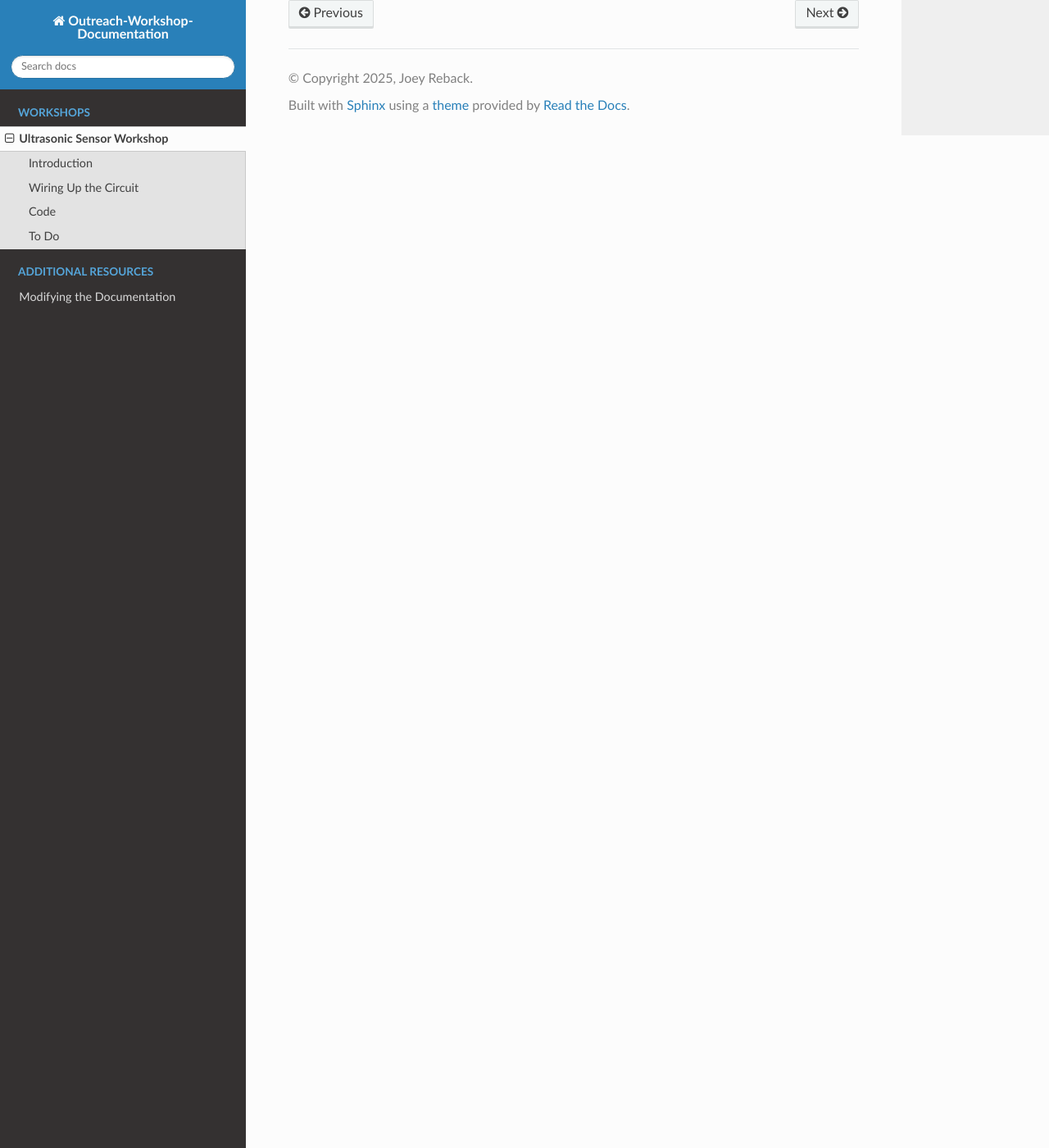
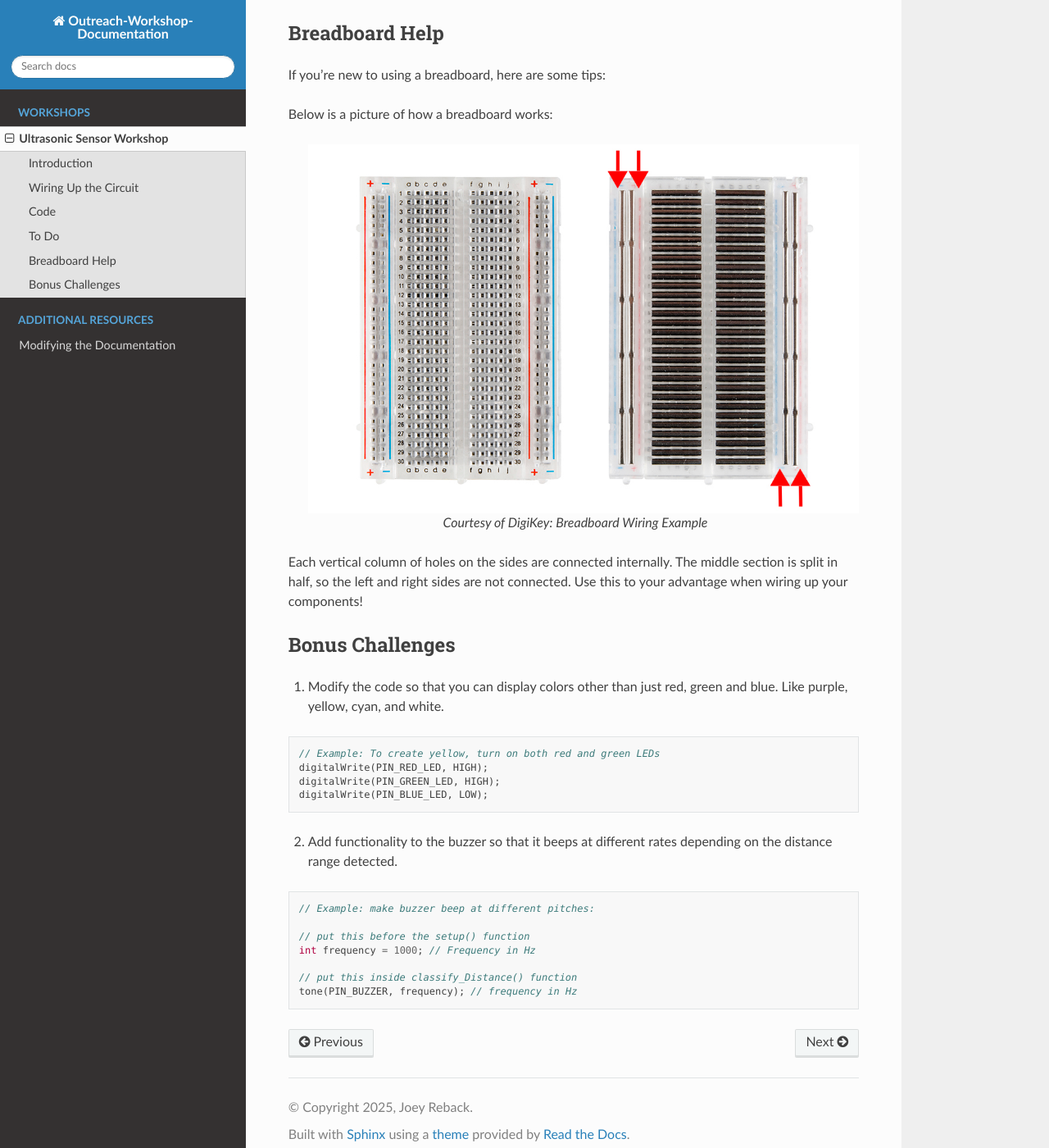
Before and after one commit to CSU-ECE-Outreach/Outreach-Workshop-Documentation, a Sphinx documentation site: the page built from docs/ultrasonic_sensor_workshop.rst, in a window 1280 px wide and 1400 px high, scrolled down 2573 px. Shown: the whole window at 82% size. Built offline with Sphinx 7.4.7 and the Read the Docs theme 3.1.0, drawn with Linux system fonts in a browser that asks for light colours; some of the changed text lies outside the part shown.

Commit message:
Adding more information

```diff
--- a/docs/ultrasonic_sensor_workshop.rst
+++ b/docs/ultrasonic_sensor_workshop.rst
@@ -2,14 +2,13 @@ Ultrasonic Sensor Workshop
 ================================
 Introduction
 --------------------
-Learning about components:
+In this workshop we will be learning about components:
 - Ultrasonic Sensor
 - Buzzer
 - RGB LEDs
 - Arduino
-
-
-
+- Breadboard
+So pay attention to the slides to learn about how these components work!
 
 Wiring Up the Circuit
 --------------------
@@ -96,3 +95,40 @@ We want these colors to light up from these ranges:
 
 1. Define threshold values for long_range, mid_range, and close_range in centimeters (max 50 cm).
 2. Complete the setup() function by specifying which pins are INPUTS and which are OUTPUTS.
+
+Breadboard Help
+--------------------
+If you're new to using a breadboard, here are some tips:
+
+Below is a picture of how a breadboard works:
+
+    .. figure :: images-ultrasonic/breadboard.jpg
+        :alt: Breadboard wiring for ultrasonic sensor workshop
+        :align: center
+
+        Courtesy of DigiKey: Breadboard Wiring Example
+
+Each vertical column of holes on the sides are connected internally. The middle section is split in half, so the left and right sides are not connected. Use this to your advantage when wiring up your components!
+
+Bonus Challenges
+---------------------
+1. Modify the code so that you can display colors other than just red, green and blue. Like purple, yellow, cyan, and white.
+
+.. code-block:: cpp
+
+   // Example: To create yellow, turn on both red and green LEDs
+   digitalWrite(PIN_RED_LED, HIGH);
+   digitalWrite(PIN_GREEN_LED, HIGH);
+   digitalWrite(PIN_BLUE_LED, LOW);
+
+2. Add functionality to the buzzer so that it beeps at different rates depending on the distance range detected.
+
+.. code-block:: cpp
+
+    // Example: make buzzer beep at different pitches:
+
+    // put this before the setup() function
+    int frequency = 1000; // Frequency in Hz
+
+    // put this inside classify_Distance() function
+    tone(PIN_BUZZER, frequency); // frequency in Hz
```
Also changed, not shown: README.md (+1 -1 lines), docs/images-ultrasonic/breadboard.jpg (added).
